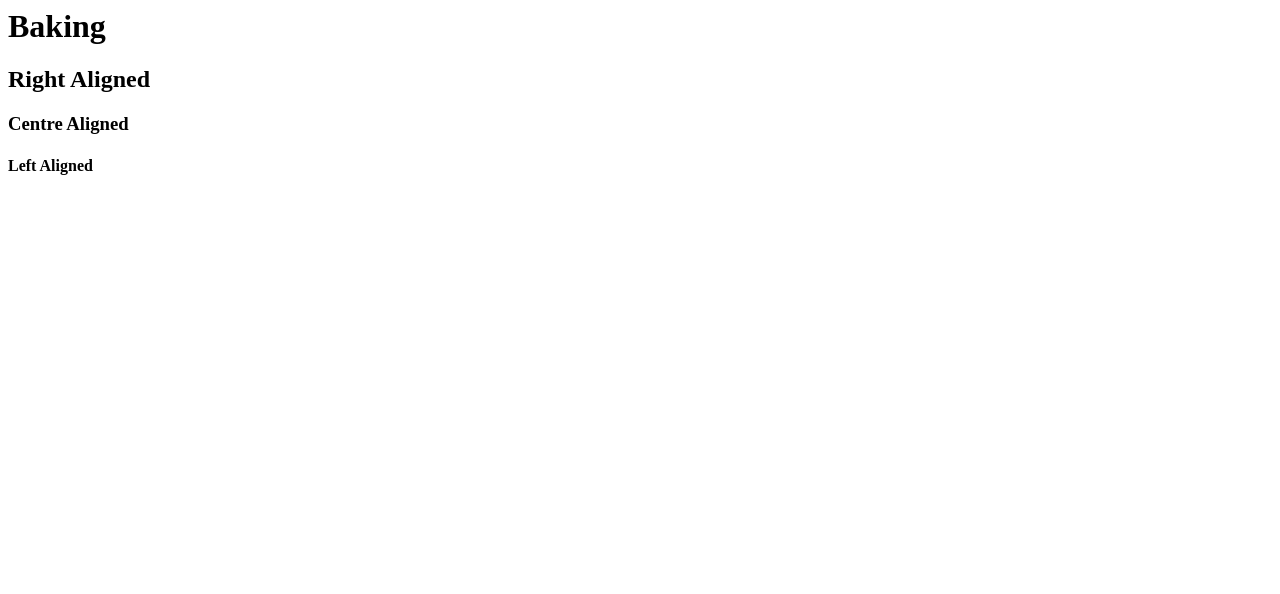
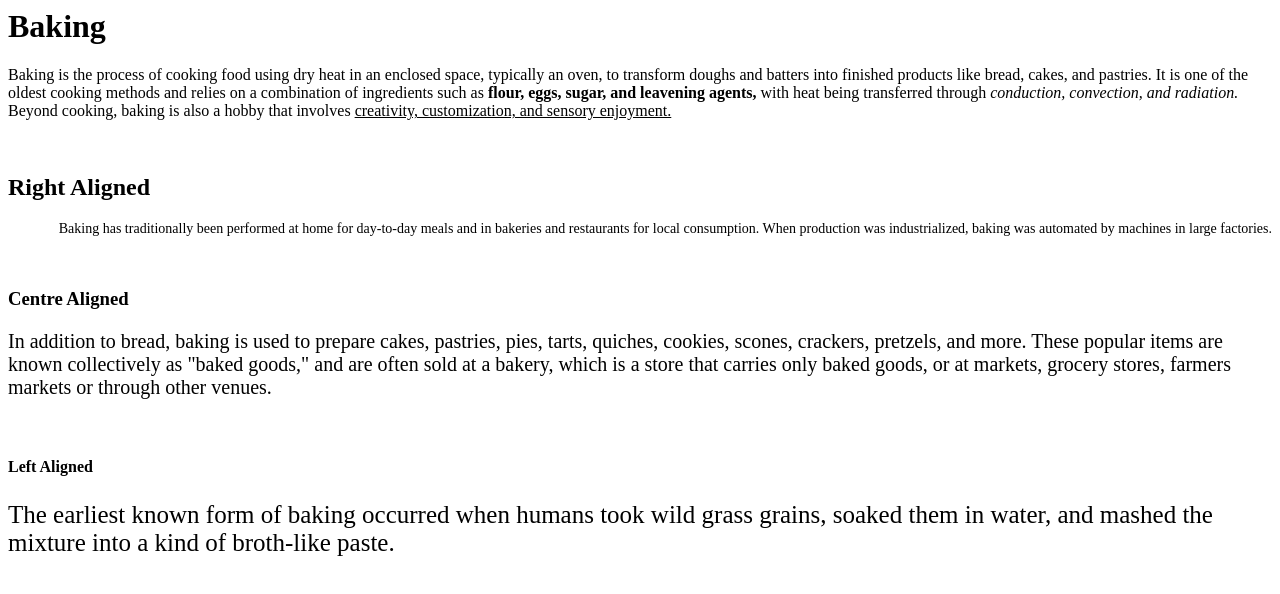
Before and after one commit to l250900-saaria/Lab-10-Project, a plain HTML site: page lab10project.html in a window 1280 px wide. Drawn offline with Linux system fonts and the light colour scheme.

Commit message:
Added texts
added writing in paragraphs

```diff
--- a/lab10project.html
+++ b/lab10project.html
@@ -4,12 +4,15 @@
 </head>
 <body>
 <h1>Baking</h1>
-
+<p>Baking is the process of cooking food using dry heat in an enclosed space, typically an oven, to transform doughs and batters into finished products like bread, cakes, and pastries. It is one of the oldest cooking methods and relies on a combination of ingredients such as <b>flour, eggs, sugar, and leavening agents,</b> with heat being transferred through <i>conduction, convection, and radiation.</i> Beyond cooking, baking is also a hobby that involves <u>creativity, customization, and sensory enjoyment.</u></p>
+<br>
 <h2>Right Aligned</h2>
-
+<p style="text-align:right; font-size:14px;">Baking has traditionally been performed at home for day-to-day meals and in bakeries and restaurants for local consumption. When production was industrialized, baking was automated by machines in large factories.</p>
+<br>
 <h3>Centre Aligned</h3>
-
+<p style="text-align:centre;font-size:20px;">In addition to bread, baking is used to prepare cakes, pastries, pies, tarts, quiches, cookies, scones, crackers, pretzels, and more. These popular items are known collectively as "baked goods," and are often sold at a bakery, which is a store that carries only baked goods, or at markets, grocery stores, farmers markets or through other venues.</p>
+<br>
 <h4>Left Aligned</h4>
-
+<p style="text-align:left;font-size:25px;">The earliest known form of baking occurred when humans took wild grass grains, soaked them in water, and mashed the mixture into a kind of broth-like paste.</p>
 </body>
 </html>
```
